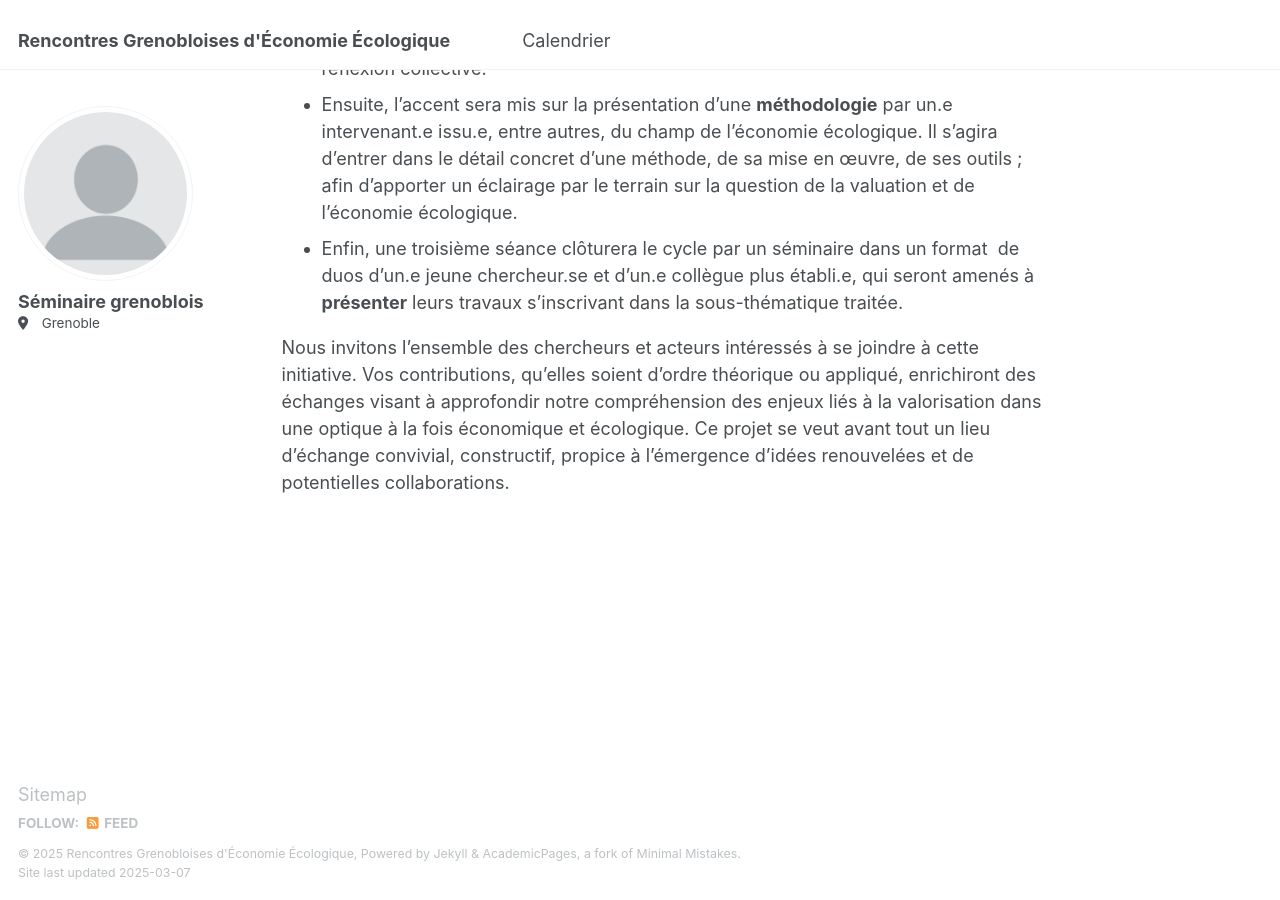
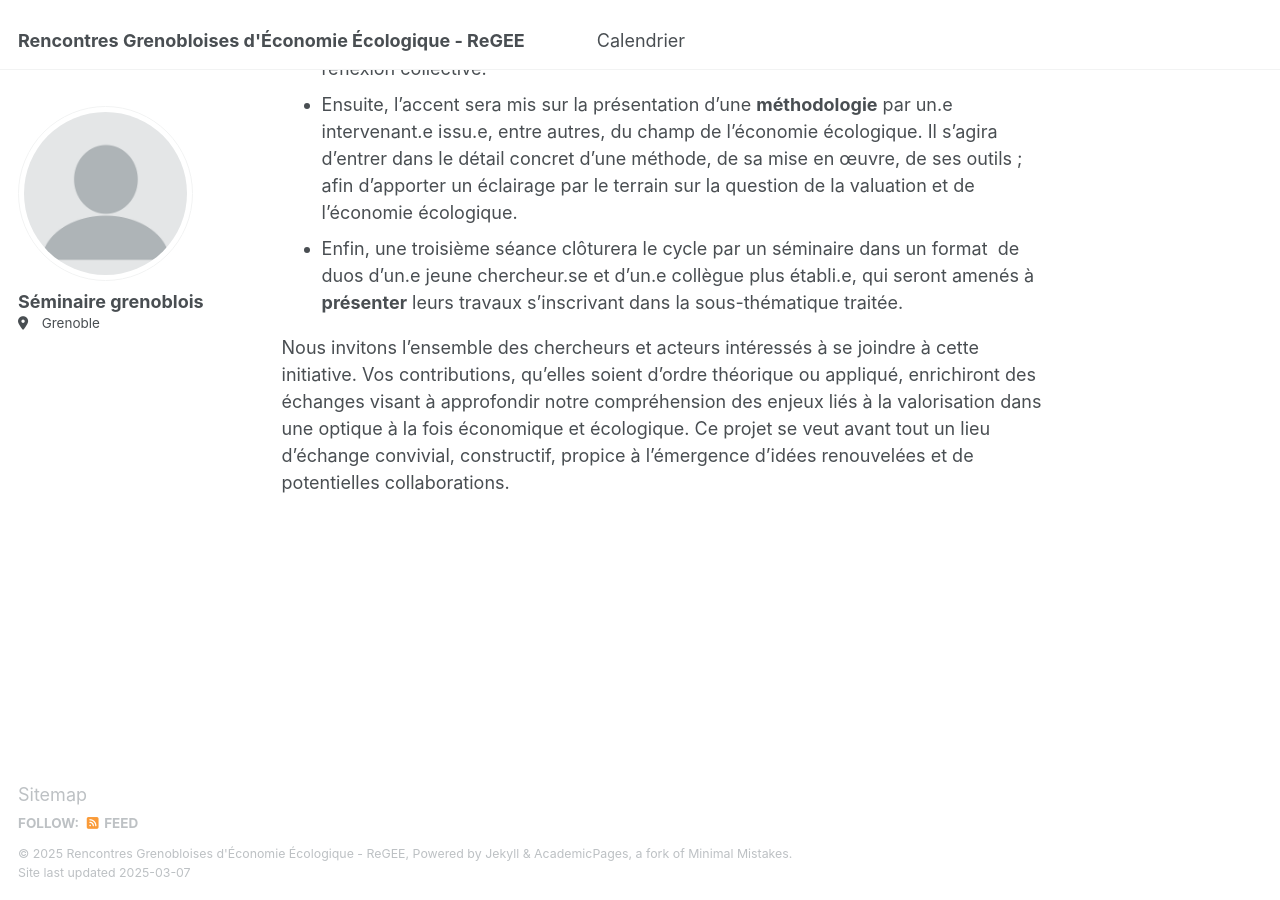
Before and after one commit to rencontres-ecol-econ/rencontres-ecol-econ.github.io, a Jekyll site: the page built from _pages/about.md, in a window 1280 px wide and 900 px high, scrolled down 867 px. Built offline with Jekyll 4.4.1, drawn with Linux system fonts in a browser that asks for light colours.

Commit message:
Update _config.yml

```diff
--- a/_config.yml
+++ b/_config.yml
@@ -9,7 +9,7 @@
 # Basic Site Settings
 locale                   : "en-US"
 site_theme               : "default"
-title                    : "Rencontres Grenobloises d'Économie Écologique"
+title                    : "Rencontres Grenobloises d'Économie Écologique - ReGEE"
 title_separator          : "-"
 name                     : &name ""
 description              : &description "séminaire grenoblois"
```
